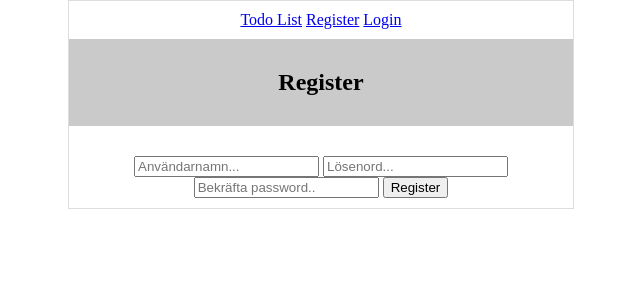
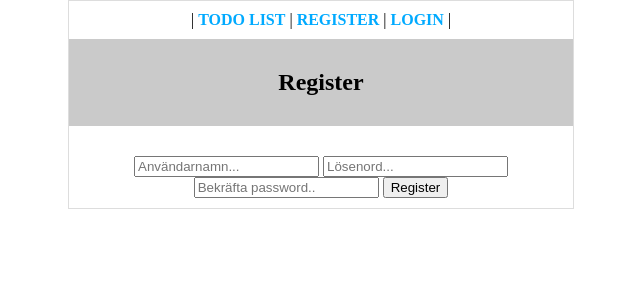
Before and after one commit to k1s3n/TodoList, a Flask app: page /register in a window 1280 px wide. Shown: the part 26-326 px from the top of the page, without its empty margins (319-959 px from the left). Run offline with Flask 3, Linux system fonts and the light colour scheme.

Commit message:
snyggat till det

```diff
--- a/static/style.css
+++ b/static/style.css
@@ -44,3 +44,16 @@
     background-color: #dc3545;
     color: #fff;
 }
+
+.futuristic-links {
+    font-size: 16px;
+    text-transform: uppercase;
+    font-weight: bold;
+    color: #00aaff; /* Change the color to your preference */
+    text-decoration: none;
+    transition: color 0.3s; /* Add a smooth color transition on hover */
+}
+
+.futuristic-links:hover {
+    color: #ff00aa; /* Change the color for hover state */
+}
--- a/templates/register.html
+++ b/templates/register.html
@@ -14,14 +14,15 @@
                 {% if 'user' in session %}
                     <td colspan="3">Välkommen, {{ session['user'] }}!</td>
                     <td>
-                        <a href="/modified">Todo List</a>
-                        <a href="/logout">Logout</a>
+                        <a class="futuristic-links" href="/modified">Todo List</a>
+                        <a class="futuristic-links" href="/logout">Logout</a>
                     </td>
                 {% else %}
+                <div class="links">
                     <td colspan="3">
-                        <a href="/modified">Todo List</a>
-                        <a href="/register">Register</a>
-                        <a href="/login">Login</a>
+                    | <a class="futuristic-links" href="/modified">Todo List</a> |
+                    <a class="futuristic-links" href="/register">Register</a> |
+                    <a class="futuristic-links" href="/login">Login</a> |
                     </td>
                 {% endif %}
             </tr>
```
Also changed, not shown: templates/login.html (+6 -5 lines), templates/modified.html (+6 -5 lines).
